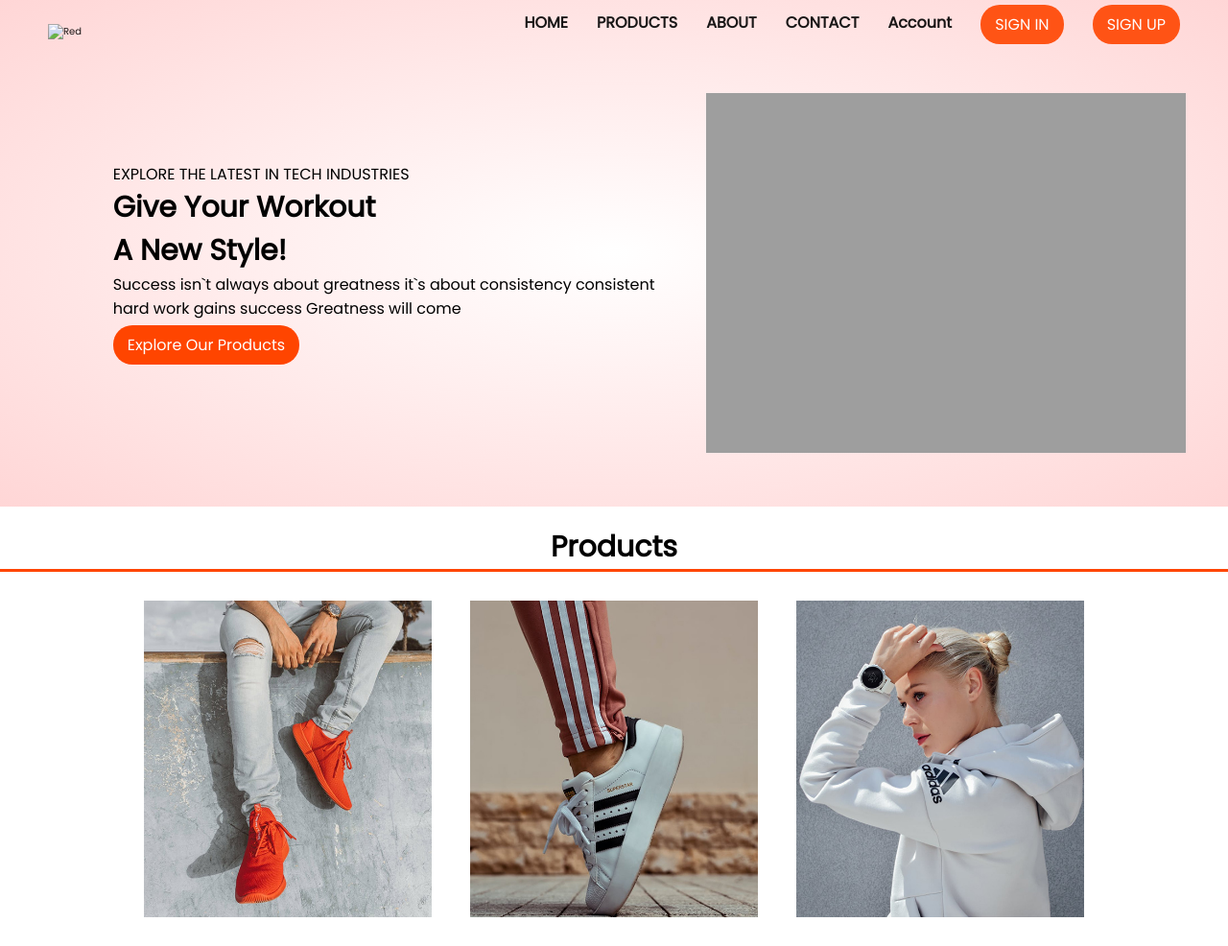
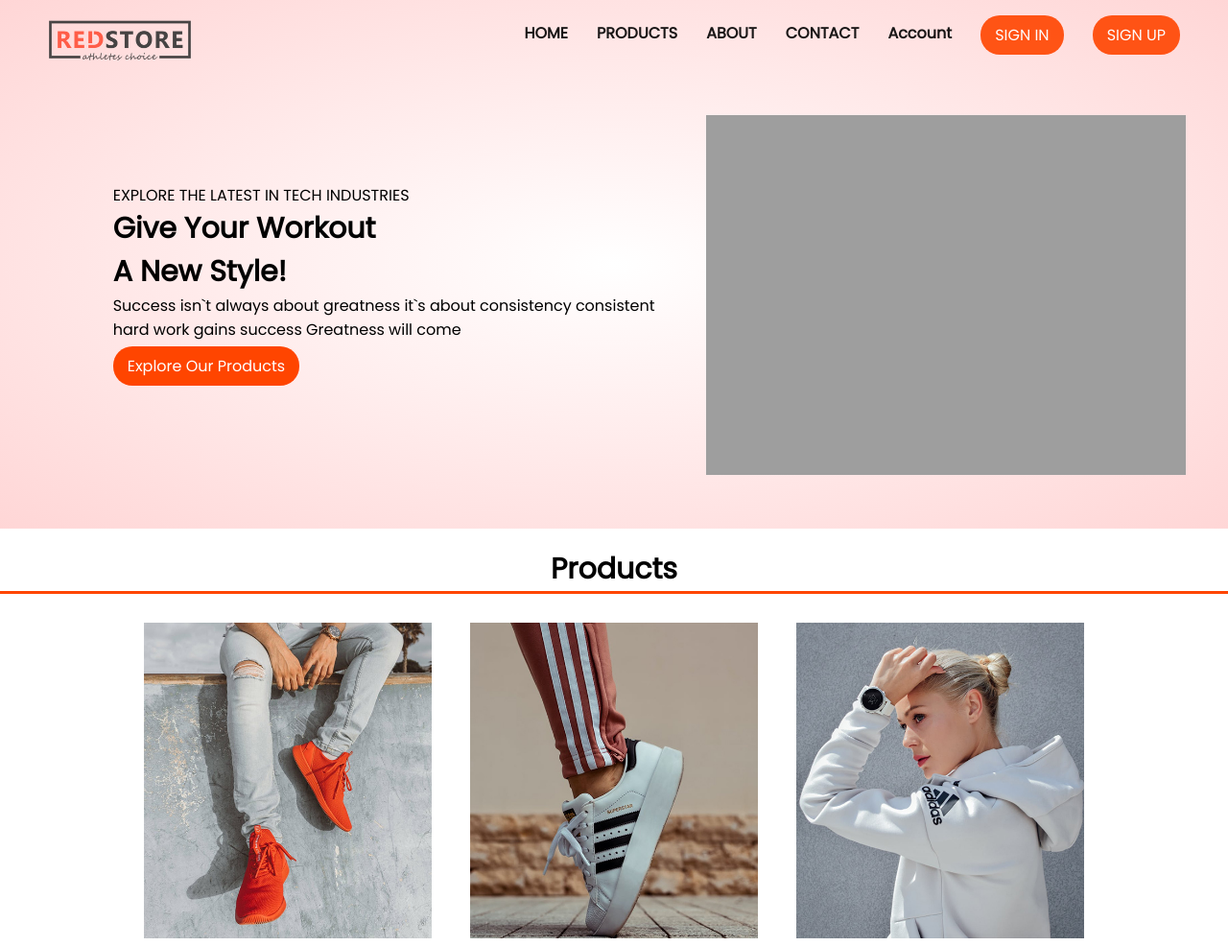
Before and after one commit to Afrozi/shop_ecommerce, a plain HTML site: page index.html in a window 1280 px wide. Shown: the top 986 px of the page at 96% size. Drawn offline with Linux system fonts and the light colour scheme; the site is published under a folder, as on GitHub Pages, so addresses that start at the root find nothing.

Commit message:
Update index.html

```diff
--- a/index.html
+++ b/index.html
@@ -17,7 +17,7 @@
    <section class="home">
     <nav class="navbar">
       <div class="logo">
-        <img src="/images/logo.png" alt="Red">
+        <img src="images/logo.png" alt="Red">
       </div>
         <ul>
           <li><a href="#">HOME</a></li>
```
